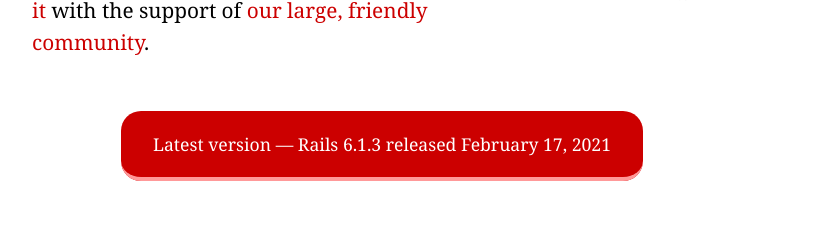
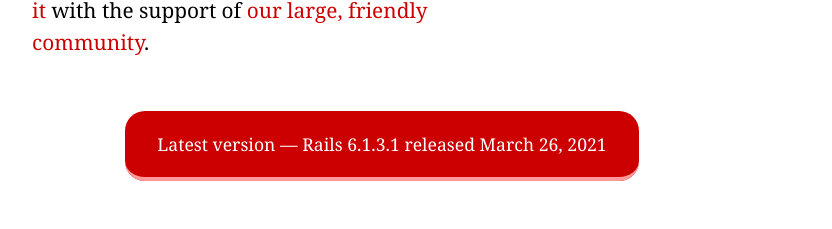
Before and after one commit to rails/homepage, a Jekyll site: the page built from index.html, in a window 1280 px wide. Shown: the part 506-735 px from the top of the page, without its empty margins (258-1090 px from the left). Built offline with Jekyll 4.4.1, drawn with Linux system fonts in a browser that asks for light colours; grey boxes are pictures that could not be loaded.

Commit message:
Update latest version to 6.1.3.1

```diff
--- a/index.html
+++ b/index.html
@@ -28,8 +28,8 @@
     </section>
 
     <section class="version">
-      <p><a href="https://weblog.rubyonrails.org/2021/2/17/Rails-6-1-3-has-been-released/">Latest version &mdash; Rails 6.1.3 <span class="hide-mobile">released February 17, 2021</span></a></p>
-      <p class="show-mobile"><small>Released February 17, 2021</small></p>
+      <p><a href="https://weblog.rubyonrails.org/2021/3/26/marcel-upgrade-releases/">Latest version &mdash; Rails 6.1.3.1 <span class="hide-mobile">released March 26, 2021</span></a></p>
+      <p class="show-mobile"><small>Released March 26, 2021</small></p>
     </section>
 
     <section class="video-container">
```
